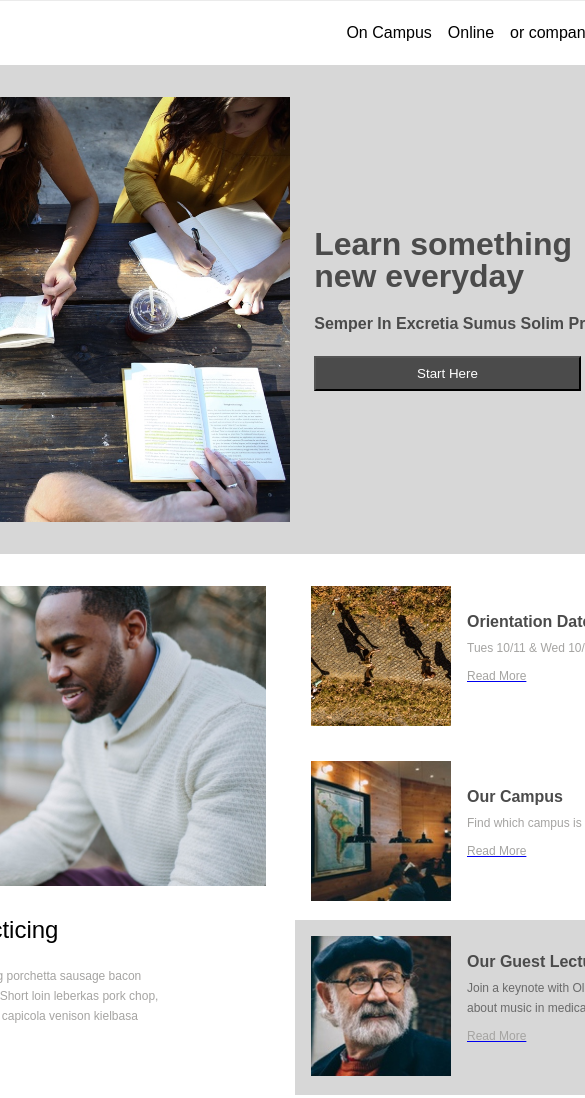
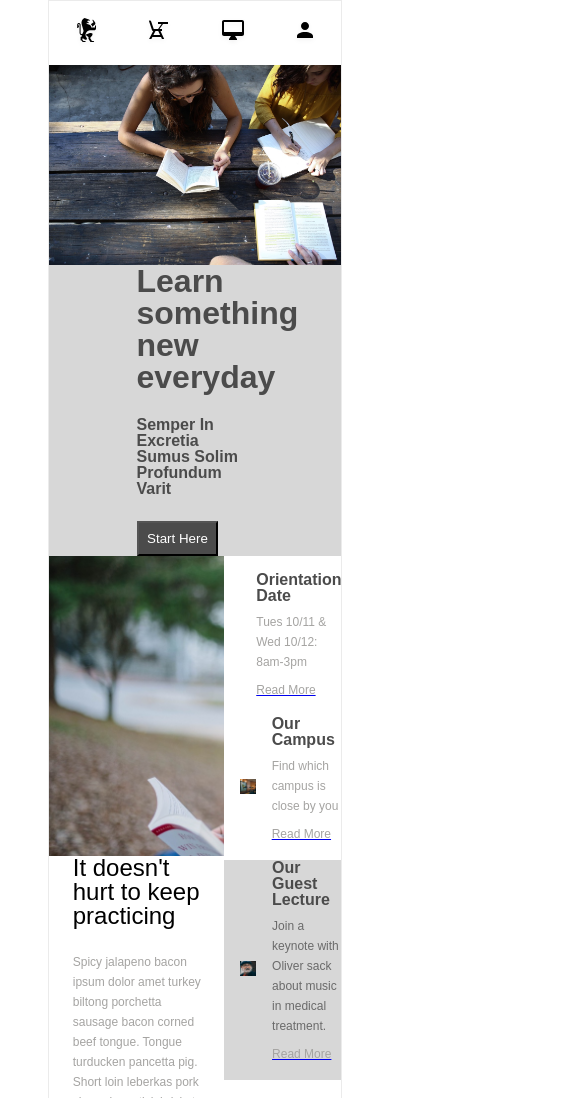
Before and after one commit to mrrichardasmith/Capstone-Project-Dev, a plain HTML site: page index.html in a window 390 px wide. Shown: the top 1098 px of the page, 585 px wide, since content can reach past the window. Drawn offline with Linux system fonts and the light colour scheme; files whose address does not match are found by name; a web font is replaced by a local one.

Commit message:
mobile header complete and beginning of section one transition

```diff
--- a/index.html
+++ b/index.html
@@ -17,6 +17,12 @@
           <span>Online</span>
           <span>or companies</span>
           <span>Sign in</span>
+        </nav>
+        <nav class="collapse">
+          <span><a href="#"><img src="./resources/images/ic-logo.svg"></a></span>
+          <span><a href="#"><img src="./resources/images/ic-on-campus.svg"></a></span>
+          <span><a href="#"><img src="./resources/images/ic-online.svg"></a></span>
+          <span><a href="#"><img src="./resources/images/ic-login.svg"></a></span>
         </nav>
       </header>
         <div class="bannerbox greyback">
--- a/resources/css/style.css
+++ b/resources/css/style.css
@@ -45,7 +45,7 @@ body  {
 }
 
 .content  {
-  width: 1000px;
+  width: 75%;
   border: solid hsl(0, 0%, 92%) 0.25px;
 }
 
@@ -54,6 +54,28 @@ header  {
   justify-content: space-between;
   height: 64px;
 }
+
+@media screen and (max-width: 700px)  {
+  .collapse  {
+    width: 100%;
+    display: flex;
+    justify-content: space-between;
+    align-items: center;
+    margin: 0 1.5rem;
+  }
+  header .logo  {
+    display: none;
+  }
+  header .main  {
+    display: none;
+  }
+}
+
+  @media screen and (min-width: 700px)  {
+    header .collapse  {
+      display: none;
+    }
+  }
 
 .logo  {
   display: flex;
@@ -95,7 +117,7 @@ header  {
 .bannerdisplay  {
   display: flex;
   justify-content: center;
-  align-items: center
+  align-items: center;
 }
 
 .section2,
@@ -132,9 +154,10 @@ header  {
 
 .defaultpic  {
   background-image: center;
-  background-size: cover;
+  background-size: contain;
   background-repeat: no-repeat;
   margin: 2rem 1.5rem;
+
 }
 
 .picurl1  {
@@ -274,3 +297,19 @@ footer a {
   text-decoration: none;
   padding: 0 1rem;
 }
+
+@media screen and (max-width: 1020px)  {
+  .bannerdisplay  {
+    display: flex;
+    flex-direction: column;
+}
+  .defaultpic  {
+    background-size: cover;
+    margin: 0;
+  }
+  .picurl1  {
+    width: 100%;
+    height: 200px;
+  }
+
+}
```
